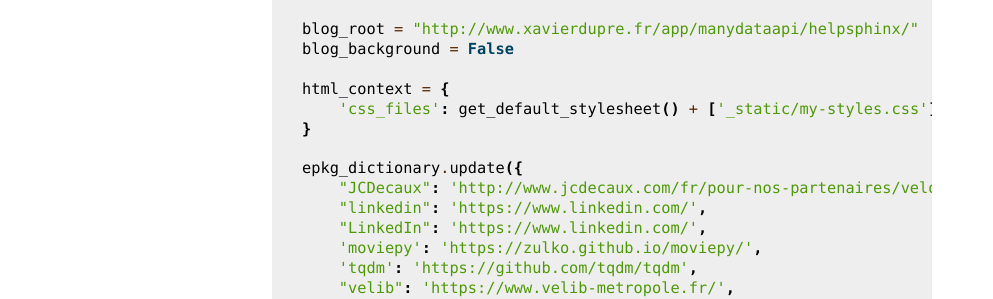
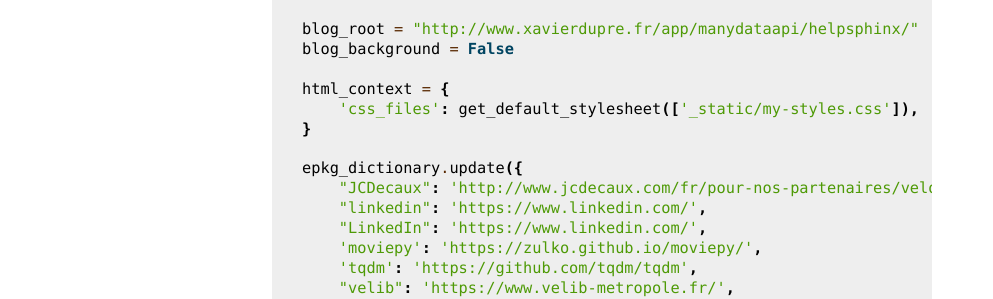
Before and after one commit to sdpython/manydataapi, a Sphinx documentation site: the page built from _doc/sphinxdoc/source/generatedoc.rst, in a window 1280 px wide. Shown: the part 430-729 px from the top of the page, without its empty margins (148-1141 px from the left). Built offline with Sphinx 7.4.7, drawn with Linux system fonts in a browser that asks for light colours; pages that are not in the unit, such as notebooks, are missing from menus; the version number is read from the project's files by our own code.

Commit message:
documentation

```diff
--- a/_doc/sphinxdoc/source/conf.py
+++ b/_doc/sphinxdoc/source/conf.py
@@ -15,7 +15,7 @@ blog_root = "http://www.xavierdupre.fr/app/manydataapi/helpsphinx/"
 blog_background = False
 
 html_context = {
-    'css_files': get_default_stylesheet() + ['_static/my-styles.css'],
+    'css_files': get_default_stylesheet(['_static/my-styles.css']),
 }
 
 epkg_dictionary.update({
```
